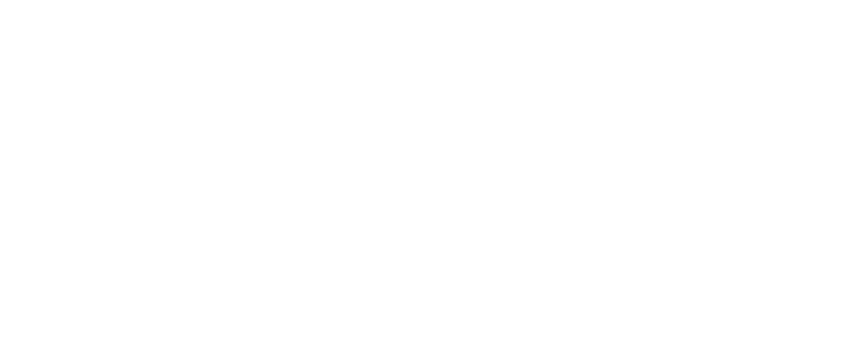
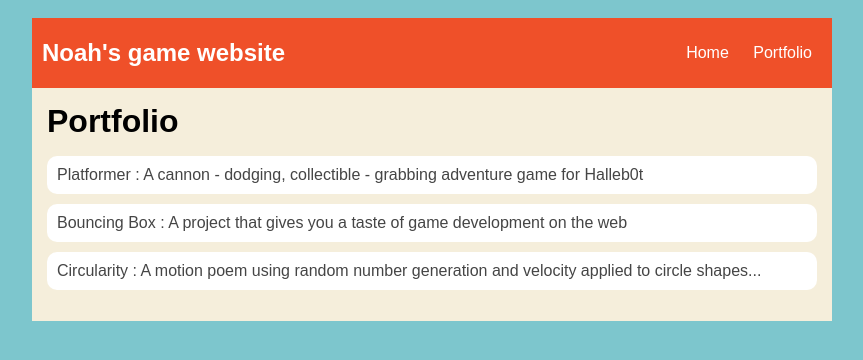
Before and after one commit to Beanieboy75/Beanieboy75.github.io, a plain HTML site: page portfolio.html in a window 1280 px wide. Shown: the whole page, without its empty margins (208-1071 px from the left). Drawn offline with Linux system fonts and the light colour scheme.

Commit message:
add portfolio.html file

```diff
--- a/portfolio.html
+++ b/portfolio.html
@@ -0,0 +1,33 @@
+<!DOCTYPE HTML>
+<html>
+    <head>
+        <title>My First Website</title>
+        <link rel="stylesheet" href="style.css">
+    </head>
+
+    <body>
+      <div id="all-contents">
+        <nav>
+            <h1>Noah's game website</h1>
+            <ul id="nav-ul">
+                <li class="nav-li">
+                    <a class="nav-a" href="index.html">Home</a>
+                </li>
+                <li class="nav-li">
+                    <a class="nav-a" href="portfolio.html">Portfolio</a>
+                </li>
+            </ul>
+        </nav>
+        <main>
+            <div class="content">
+                <h1>Portfolio</h1>
+                <ul id="portfolio">
+                    <li><a href="projects/platformer/">Platformer : A cannon - dodging, collectible - grabbing adventure game for Halleb0t</a></li>
+                    <li><a href="projects/bouncing-box/">Bouncing Box : A project that gives you a taste of game development on the web </a></li>
+                    <li><a href="projects/circularity/">Circularity : A motion poem using random number generation and velocity applied to circle shapes...</a></li>
+                </ul>
+            </div>
+        </main>
+      </div>
+    </body>
+</html>
--- a/style.css
+++ b/style.css
@@ -60,3 +60,28 @@ main {
 h2, h3 {
     margin: 0px;
 }
+ /* portfolio styles */
+ .content h1 {
+    color: black;
+}
+
+#portfolio {
+    list-style-type: none;
+    padding-left: 0;
+}
+
+#portfolio li {
+    background: #fff;
+    padding: 10px;
+    border-radius: 10px;
+    margin-bottom: 10px;
+}
+
+#portfolio li:hover {
+    background: #eee;
+}
+
+#portfolio a {
+    text-decoration: none;
+    color: #454545;
+}
```
